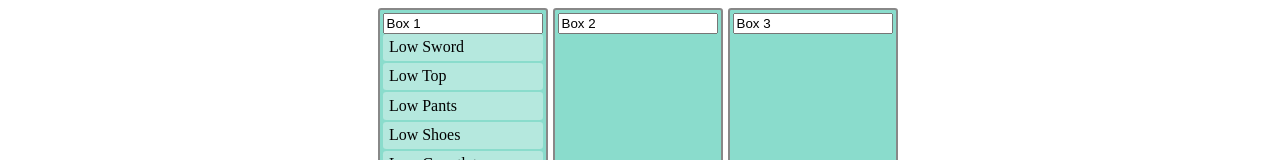
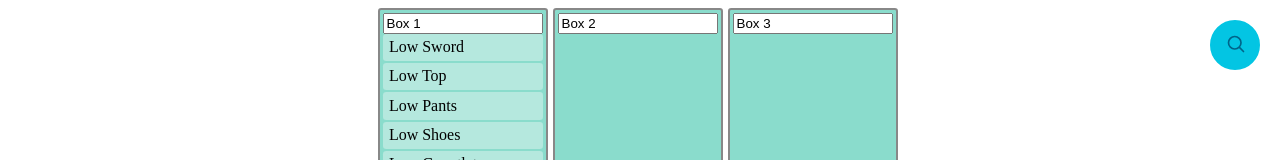
Before and after one commit to CrnaStrela94/Luka-Components, a React (Vite) app: page / in a window 1280 px wide. Shown: the top 160 px of the page. Built offline with nearby package versions, Linux system fonts and the light colour scheme; the HTML template or start-up script is replaced by a standard one.

Commit message:
här kommer pippi långstrump

```diff
--- a/src/App.tsx
+++ b/src/App.tsx
@@ -1,19 +1,19 @@
 import { DragAndDrop } from "./components/DragDrop/DragAndDrop";
 import { MagnifierImg } from "./components/MagnifierImg/MagnifierImg";
+import SearchBtn from "./components/SearchBtn/SearchBtn";
 import SlideButton from "./components/SlideButton/SlideButton";
 
 // import { Text } from "./components/Text";
 
-
 function App() {
-
   return (
     <>
       <DragAndDrop />
       <SlideButton />
       <MagnifierImg />
+      <SearchBtn />
     </>
-  )
+  );
 }
 
-export default App
+export default App;
--- /dev/null
+++ b/src/Style/_colors.scss
@@ -0,0 +1,2 @@
+$search-btn-primary: #006489;
+$search-btn-secondary: #03c5e3;
--- /dev/null
+++ b/src/components/SearchBtn/SearchBtn.scss
@@ -0,0 +1,92 @@
+@import "../../Style/colors";
+
+.search-container {
+    position: fixed;
+    top: 20px;
+    right: 20px;
+    width: auto;
+    display: flex;
+    justify-content: center;
+    align-items: center;
+
+    .form-container {
+        position: relative;
+        transition: all 1s;
+        width: 50px;
+        height: 50px;
+        background: $search-btn-secondary;
+        box-sizing: border-box;
+        border-radius: 25px;
+        border: 4px solid $search-btn-secondary;
+        padding: 5px;
+
+        .search-input {
+            top: 0;
+            left: 0;
+            width: 100%;
+            height: 30px;
+            line-height: 30px;
+            outline: 0;
+            border: 0;
+            display: none;
+            font-size: 1em;
+            border-radius: 20px;
+            padding: 0 20px;
+            background: $search-btn-secondary;
+            color: $search-btn-primary;
+
+            &[type="search"]::-webkit-search-cancel-button {
+                display: none;
+            }
+
+            &::placeholder {
+                color: $search-btn-primary;
+            }
+
+        }
+
+        .btn {
+            display: flex;
+            justify-content: center;
+            align-items: center;
+            box-sizing: border-box;
+            padding: 10px;
+            width: 40px;
+            height: 40px;
+            position: absolute;
+            top: 0;
+            right: 0;
+            border-radius: 50%;
+            color: $search-btn-primary;
+            font-size: 1.2em;
+            transition: all 1s;
+
+            svg {
+                width: 20px;
+                height: 20px;
+            }
+
+            path {
+                stroke: $search-btn-primary;
+            }
+        }
+
+        &:hover {
+            width: 200px;
+            cursor: pointer;
+
+            .search-input {
+                display: block;
+            }
+
+            .btn {
+                background: $search-btn-primary;
+                color: $search-btn-secondary;
+            }
+
+            .btn path {
+                stroke: $search-btn-secondary;
+            }
+        }
+    }
+}
--- /dev/null
+++ b/src/components/SearchBtn/SearchBtn.tsx
@@ -0,0 +1,66 @@
+import React from "react";
+import "./SearchBtn.scss";
+
+type SearchBtnProps = {
+  placeholder?: string;
+  onSearch?: () => void;
+  onKeyPress?: (event: React.KeyboardEvent<HTMLInputElement>) => void;
+};
+
+const SearchBtn: React.FC<SearchBtnProps> = ({
+  placeholder,
+  onSearch,
+  onKeyPress,
+}) => {
+  const handleSearch = () => {
+    if (onSearch) {
+      onSearch();
+    }
+  };
+
+  const handleChange = (event: React.ChangeEvent<HTMLInputElement>) => {
+    console.log("Input value:", event.target.value);
+  };
+
+  const handleKeyPress = (event: React.KeyboardEvent<HTMLInputElement>) => {
+    if (event.key === "Enter" && onKeyPress) {
+      onKeyPress(event);
+      event.preventDefault();
+    }
+  };
+
+  return (
+    <div>
+      <div className="search-container">
+        <form className="form-container">
+          <input
+            type="search"
+            placeholder={placeholder}
+            onChange={handleChange}
+            onKeyPress={handleKeyPress}
+            className="search-input"
+          />
+          <div className="btn" onClick={handleSearch}>
+            <svg
+              width="25px"
+              height="25px"
+              viewBox="0 0 24 24"
+              fill="none"
+              xmlns="http://www.w3.org/2000/svg"
+            >
+              <path
+                d="M15.7955 15.8111L21 21M18 10.5C18 14.6421 14.6421 18 10.5 18C6.35786 18 3 14.6421 3 10.5C3 6.35786 6.35786 3 10.5 3C14.6421 3 18 6.35786 18 10.5Z"
+                stroke="#000000"
+                strokeWidth="2"
+                strokeLinecap="round"
+                strokeLinejoin="round"
+              />
+            </svg>
+          </div>
+        </form>
+      </div>
+    </div>
+  );
+};
+
+export default SearchBtn;
```
